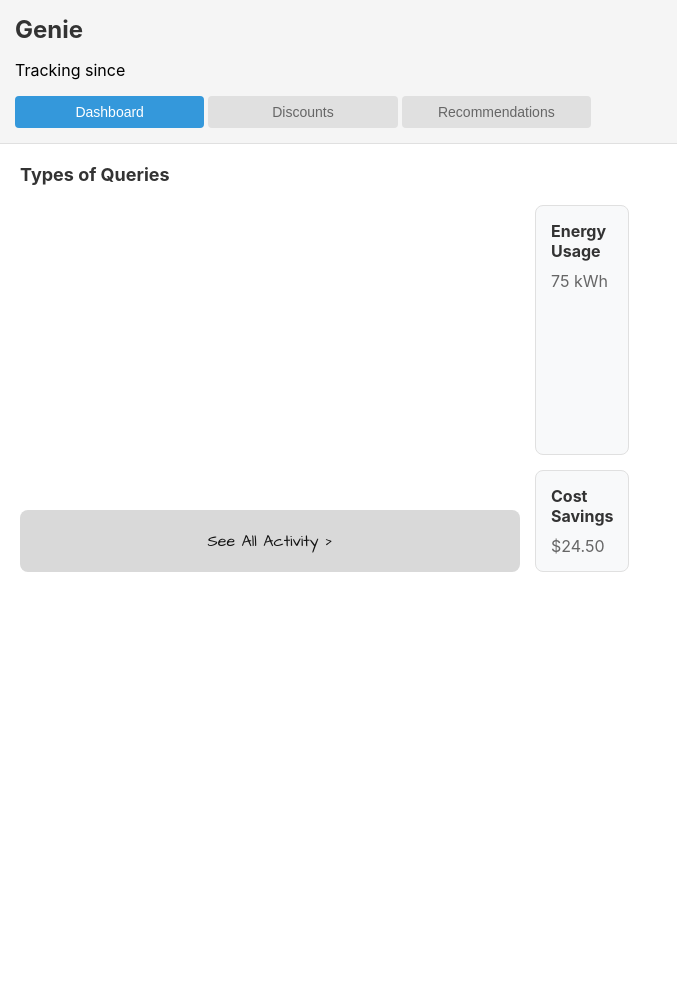
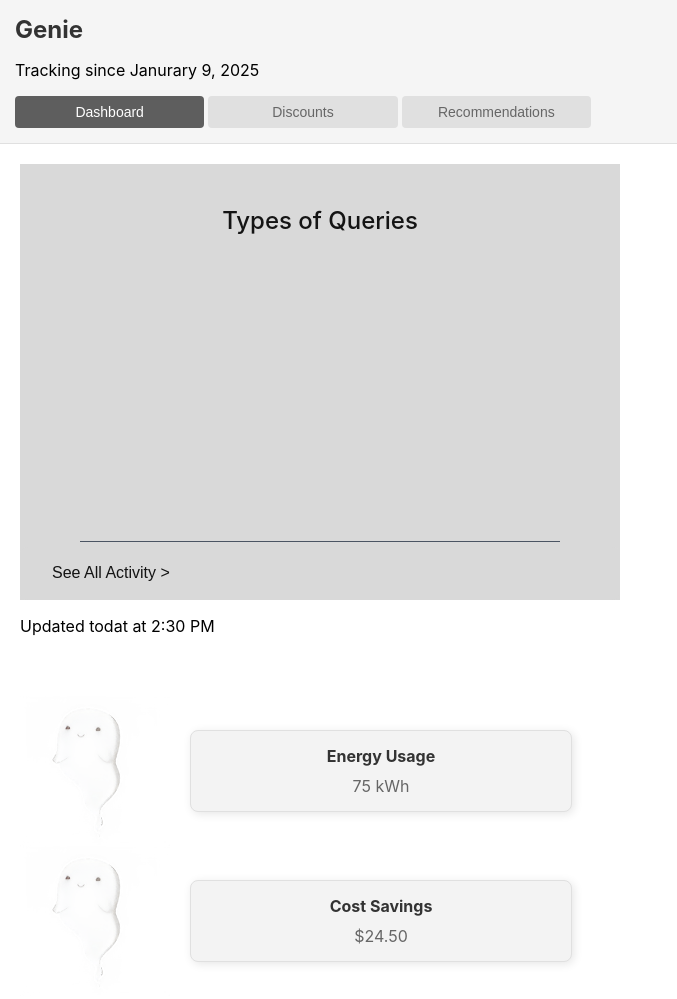
Before and after one commit to derekherrerq/Genie---Coogs-for-Energy-Hackathon, a website built with Vite: page index.html in a window 1280 px wide. Shown: the whole page, without its empty margins (0-677 px from the left). Before the commit the page ends 800 px from the top, so only its background shows below. Built offline with nearby package versions, Linux system fonts and the light colour scheme; some packages are replaced by stand-ins of ours.

Commit message:
dashboard changes

```diff
--- a/index.html
+++ b/index.html
@@ -13,7 +13,7 @@
   <div id="app">
     <div class="header">
       <h1>Genie</h1>
-      <p>Tracking since <span id="time-installed"></span></p>
+      <p>Tracking since Janurary 9, 2025 <span id="time-installed"></span></p>
       <nav class="tab-nav">
         <button class="tab-btn active" data-tab="dashboard">Dashboard</button>
         <button class="tab-btn" data-tab="discounts">Discounts</button>
@@ -23,20 +23,35 @@
 
     <div class="tab-container">
       <!-- Only one of these will be shown at a time -->
-      <div id="dashboard" class="tab-content active">
-        <h2>Types of Queries</h2>
+      <div id="dashboard" class="tab-content active" >
+      <div class="queries">
+        <h2 class="Queries-header">Types of Queries</h2>
         <div class="dashboard-stats">
           <div id="bar" style="width:500px;height:250px;"></div>
+          <div class="solid-divider">
+            <div class="line"></div>
+            </div>
+          <button class="see-all-activity" type="button"> See All Activity                                ></button>
+        </div>
+      </div>
+      <p class="update-time" style="padding-bottom:20px">Updated todat at 2:30 PM</p>
+    <!-- First Stats Row: Energy Usage -->
+    <div class="stats-container">
+      <img src="./src/assets/genie.png" alt="Genie Logo" class="genie-logo">
       <div class="stat-card">
         <h3>Energy Usage</h3>
         <p>75 kWh</p>
       </div>
-          <button class="see-all-activity" type="button"> See All Activity             ></button>
+    </div>
+
+    <!-- Second Stats Row: Cost Savings -->
+    <div class="stats-container">
+      <img src="./src/assets/genie.png" alt="Genie Logo" class="genie-logo">
       <div class="stat-card">
         <h3>Cost Savings</h3>
         <p>$24.50</p>
       </div>
-
+    </div>
   </div>
 </div>
 
--- a/src/style.css
+++ b/src/style.css
@@ -57,7 +57,7 @@ h1 {
 }
 
 .tab-btn.active {
-  background: #3498db;
+  background: #5e5e5e;
   color: white;
 }
 
@@ -82,12 +82,18 @@ h2 {
 }
 
 .dashboard-stats {
-  display: grid;
+  display: flex;
   grid-template-columns: repeat(2, 1fr);
+  display: flex;
+  flex-direction: column; /* Stack items vertically */
+  align-items: center; /* Center align elements */
   gap: 15px;
 }
-
-discount-list {
+.queries{
+  background-color: #D9D9D9;
+  padding-top: 2px;
+}
+.discount-list {
   display: flex;
   flex-direction: column;
   gap: 15px;
@@ -159,18 +165,15 @@ discount-list {
 .see-all-activity{
   background-color: #D9D9D9;
   color: var(--Primary, #141414);
-  text-align: center;
+  text-align: left;
   border: none;
   font-size: 1rem;
   cursor: pointer;
   display:flex;
   display: flex;
   padding: 16px 32px 17px 32px;
-  justify-content: center;
-  align-items: center;
   align-self: stretch;
   border-radius: 8px;
-  font-family: "Architects Daughter", serif;
   font-size: 16px;
   font-style: normal;
   font-weight: 500;
@@ -178,5 +181,63 @@ discount-list {
   width:100%;
   margin-top: 40px;
 
+}
+.Queries-header{
+  color: var(--Primary, #141414);
+  text-align: center;
+  border: none;
+  font-size: 1rem;
+  cursor: pointer;
+  display:flex;
+  justify-content: center;
+  align-items: center;
+  align-self: stretch;
+  border-radius: 8px;
+  font-size: 24px;
+  font-style: normal;
+  font-weight: 500;
+  line-height: 125%; /* 20px */
+  margin-top: 40px;
+}
 
+.update-time{
+  margin-bottom: 40px !important;
 }
+.stats-container {
+  display: flex;
+  align-items: center; /* Align items in a row */
+  gap: 20px; /* Space between the logo and stats */
+}
+
+.genie-logo {
+  width: 150px; /* Adjust the logo size */
+  height: auto;
+}
+
+.stats-info {
+  display: flex;
+  gap: 15px; /* Space between the stat cards */
+}
+
+.stat-card {
+  background: #f3f3f3;
+  padding: 15px;
+  border-radius: 8px;
+  text-align: center;
+  width: 350px;
+  box-shadow: 2px 2px 10px rgba(0, 0, 0, 0.1);
+}
+.solid-divider {
+  display: flex;
+  align-items: center;
+  width: 100%;
+  max-width: 480px;
+  margin: 20px 0;
+  margin-bottom:-50px;
+}
+
+.line {
+  flex: 1;
+  height: 1px;
+  background-color: #4b5563;
+}
```
Lines whose indentation alone changed are shown as unchanged.
